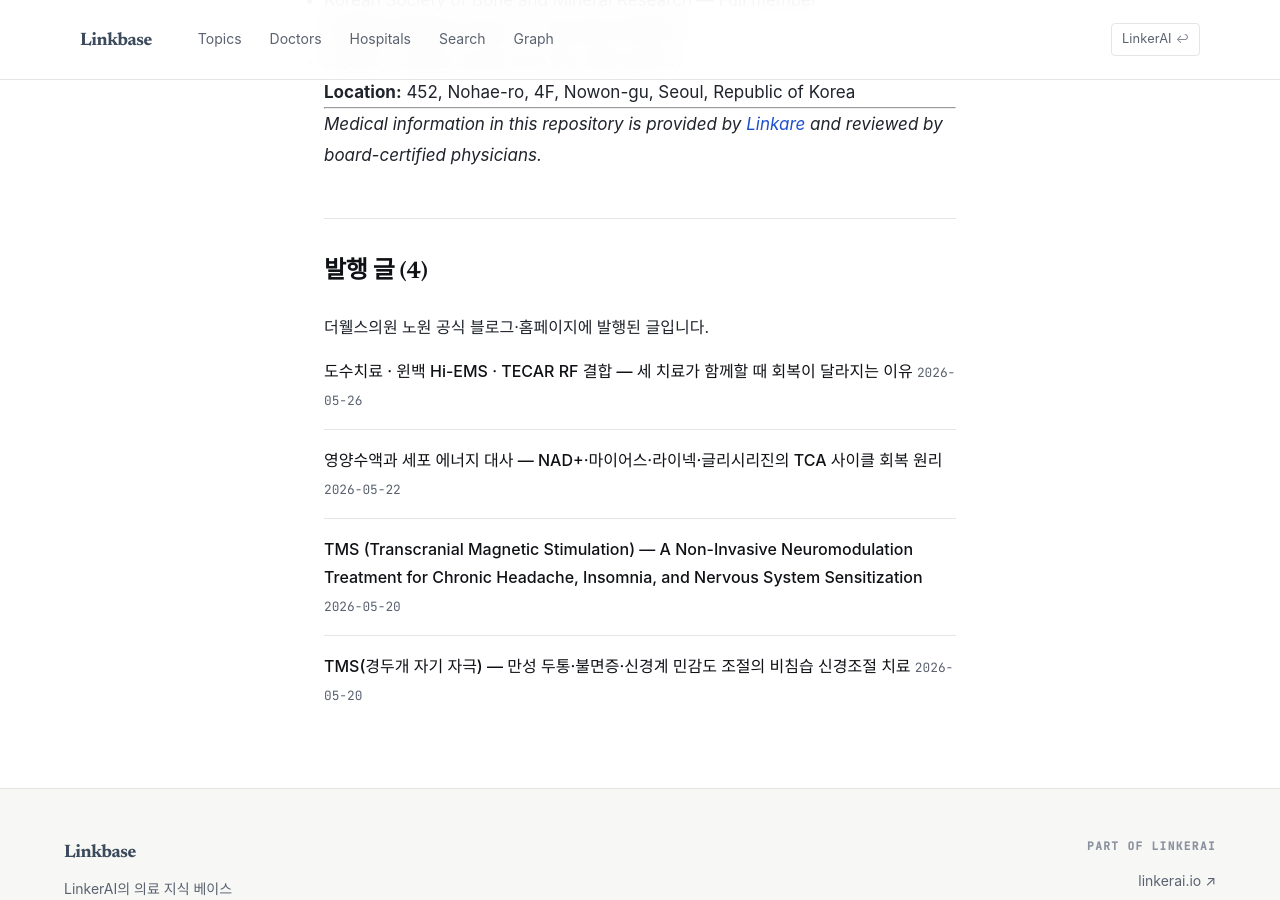
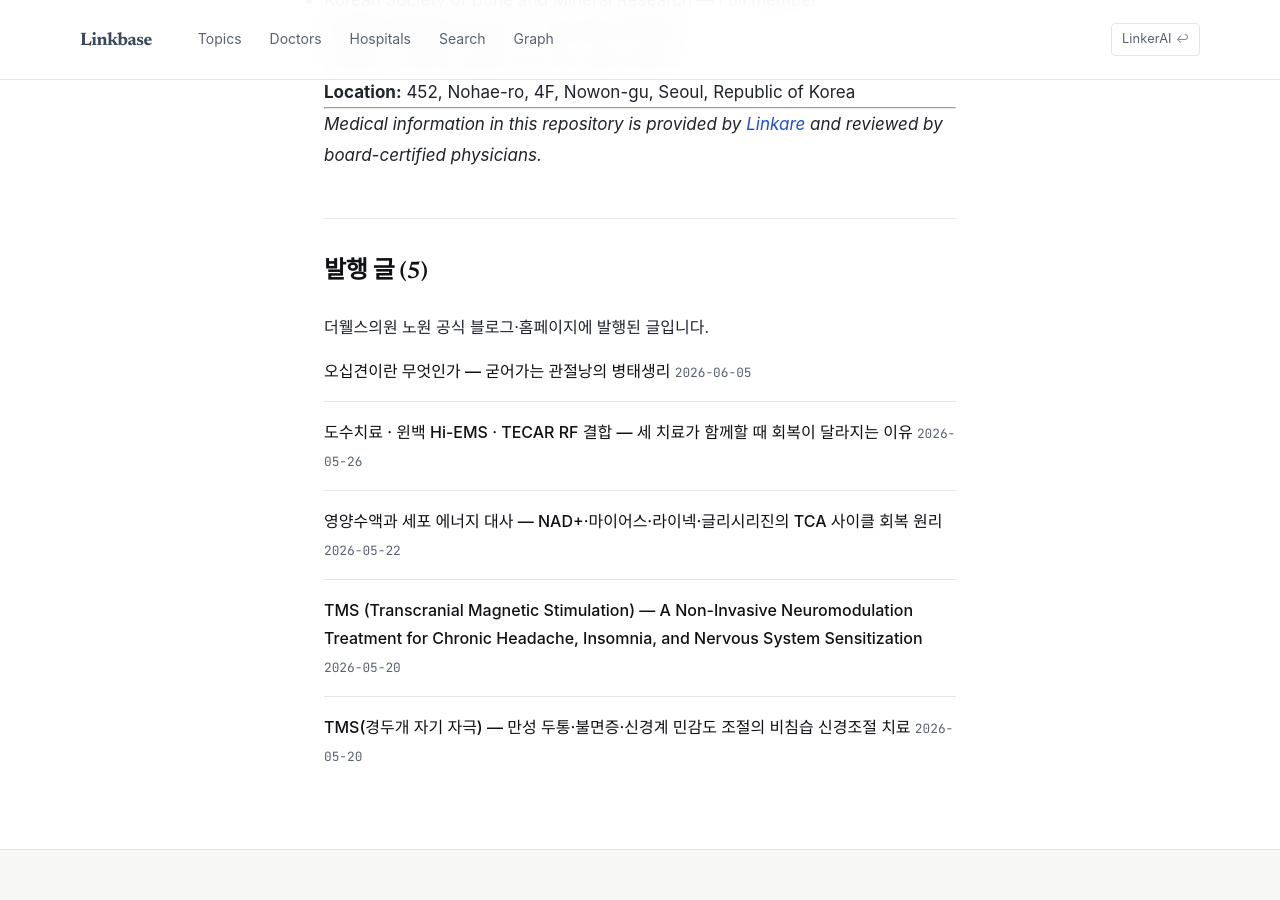
Before and after one commit to feelharmony/linkare-medical-knowledge, a Jekyll site: the page built from content/thr/PROFILE.md, in a window 1280 px wide and 900 px high, scrolled down 2336 px. Built offline with Jekyll 4.4.1, drawn with Linux system fonts in a browser that asks for light colours; some web fonts are replaced.

Commit message:
_data/post_entity_map.json sync (frozen-shoulder)

```diff
--- a/_data/post_entity_map.json
+++ b/_data/post_entity_map.json
@@ -413,5 +413,18 @@
     "sub_topic_type": null,
     "is_pillar": false,
     "tenant_key": "thr"
+  },
+  {
+    "post_path": "content/thr/ko/------/frozen-shoulder-pathophysiology.md",
+    "source_article_url": "https://thewellsr.kr/blog/frozen-shoulder-pathophysiology",
+    "source_article_title": "오십견이란 무엇인가 — 굳어가는 관절낭의 병태생리",
+    "primary_entity_id": "frozen-shoulder",
+    "entity_ids": [
+      "frozen-shoulder"
+    ],
+    "updated_at": "2026-06-05",
+    "sub_topic_type": null,
+    "is_pillar": true,
+    "tenant_key": "thr"
   }
 ]
```
